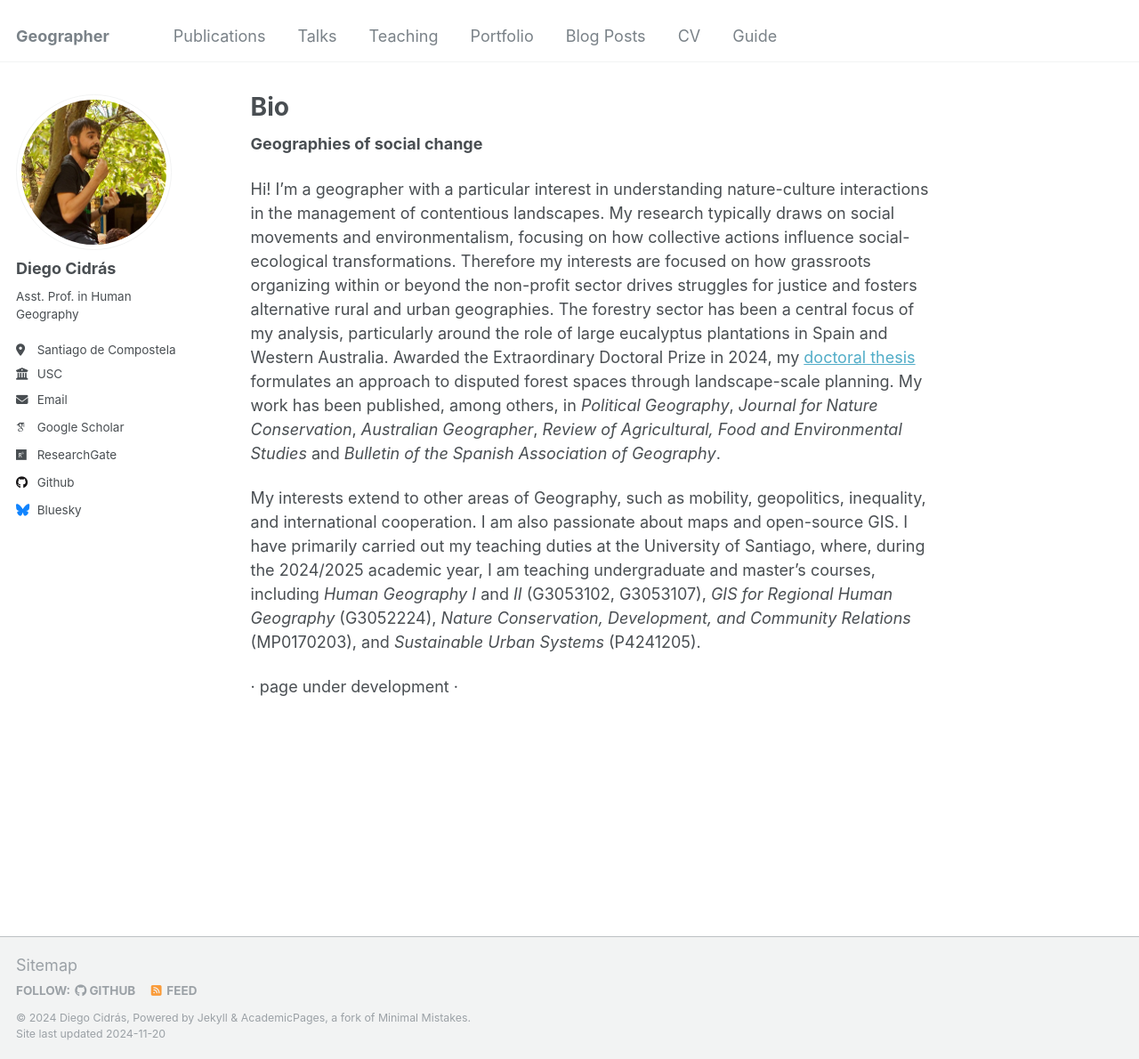
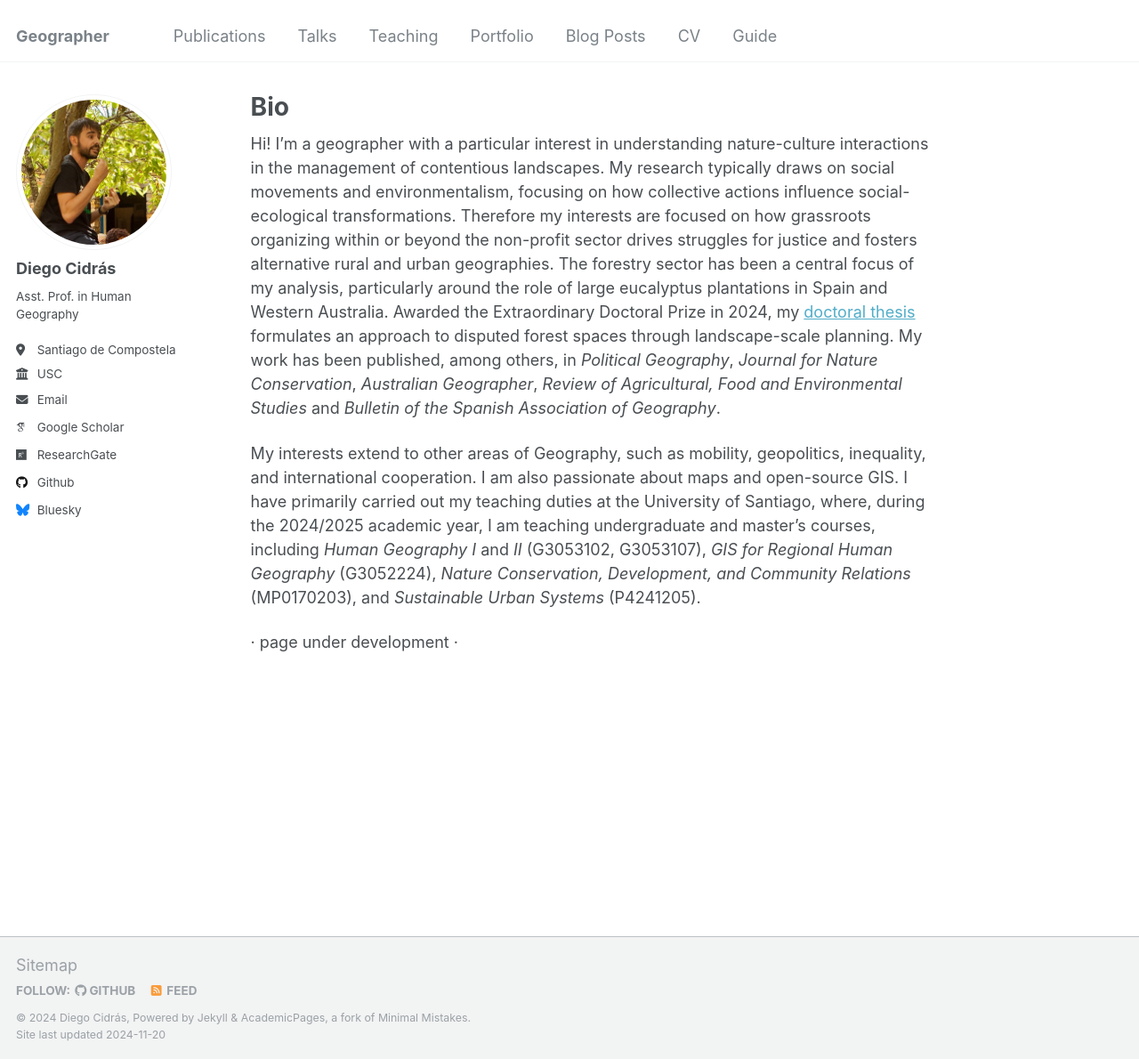
Before and after one commit to diegocidras/diegocidras.github.io, a Jekyll site: the page built from _pages/about.md, in a window 1280 px wide and 1190 px high. Shown: the whole window at 89% size. Built offline with Jekyll 4.4.1, drawn with Linux system fonts in a browser that asks for light colours; some web fonts are replaced.

Commit message:
Update about.md

```diff
--- a/_pages/about.md
+++ b/_pages/about.md
@@ -6,7 +6,6 @@ redirect_from:
   - /about/
   - /about.html
 ---
-**Geographies of social change**
 
 Hi! I'm a geographer with a particular interest in understanding nature-culture interactions in the management of contentious landscapes. My research typically draws on social movements and environmentalism, focusing on how collective actions influence social-ecological transformations. Therefore my interests are focused on how grassroots organizing within or beyond the non-profit sector drives struggles for justice and fosters alternative rural and urban geographies. The forestry sector has been a central focus of my analysis, particularly around the role of large eucalyptus plantations in Spain and Western Australia. Awarded the Extraordinary Doctoral Prize in 2024, my [doctoral thesis](https://minerva.usc.es/entities/publication/4ef3d3fb-820c-4d83-bf05-1f6423c6595b) formulates an approach to disputed forest spaces through landscape-scale planning. My work has been published, among others, in _Political Geography_, _Journal for Nature Conservation_, _Australian Geographer_, _Review of Agricultural, Food and Environmental Studies_ and _Bulletin of the Spanish Association of Geography_.
 
```
